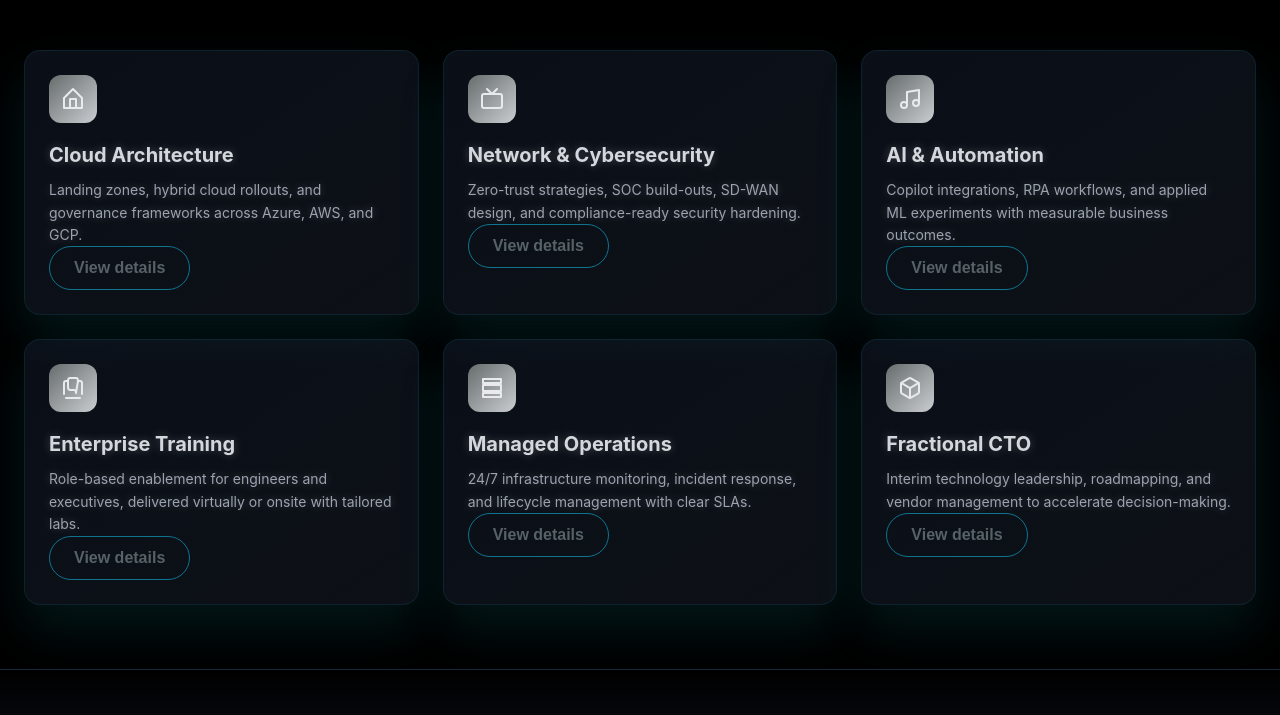
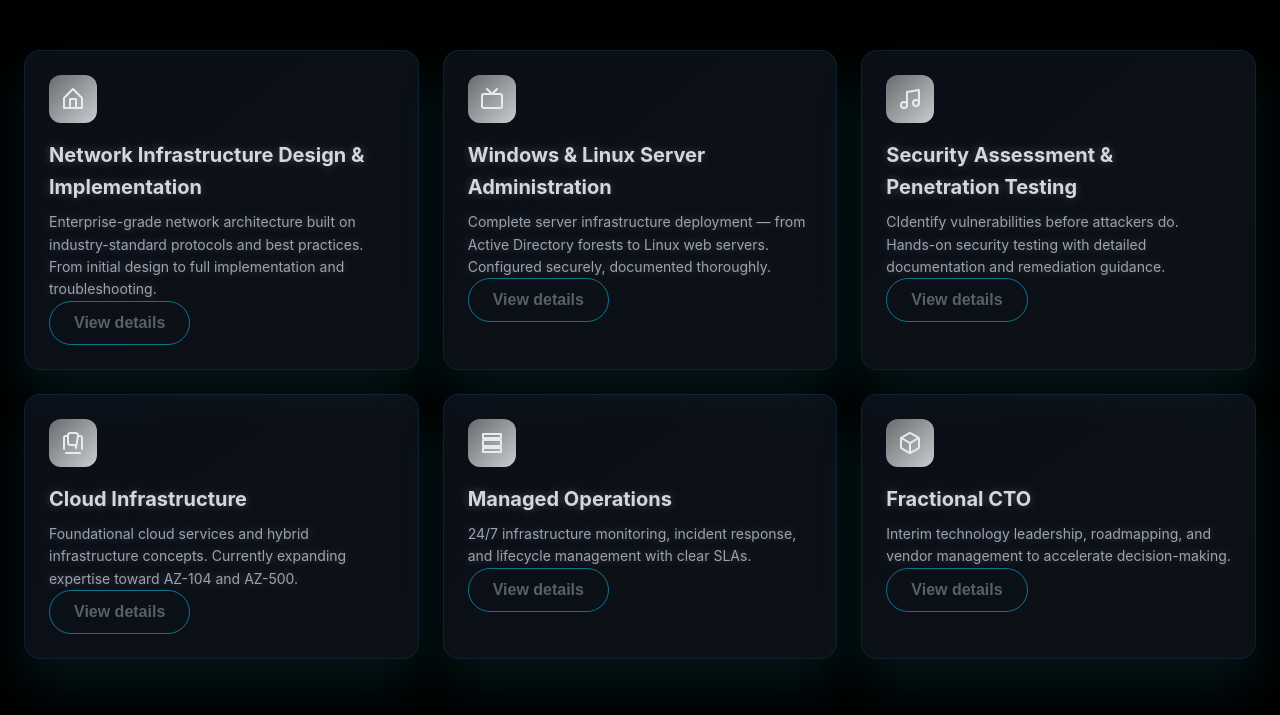
Before and after one commit to Dexter-010/webpage, a plain HTML site: page services.html in a window 1280 px wide. Shown: the part 633-1348 px from the top of the page. Drawn offline with Linux system fonts and the light colour scheme.

Commit message:
change the services name

```diff
--- a/services.html
+++ b/services.html
@@ -66,32 +66,32 @@
                     <div class="card-icon">
                         <svg xmlns="http://www.w3.org/2000/svg" width="24" height="24" viewBox="0 0 24 24" fill="none" stroke="currentColor" stroke-width="2" stroke-linecap="round" stroke-linejoin="round"><polygon points="3 11 12 2 21 11 21 21 3 21 3 11"></polygon><polyline points="9 21 9 12 15 12 15 21"></polyline></svg>
                     </div>
-                    <h3 class="card-title">Cloud Architecture</h3>
-                    <p class="card-desc">Landing zones, hybrid cloud rollouts, and governance frameworks across Azure, AWS, and GCP.</p>
+                    <h3 class="card-title"> Network Infrastructure Design & Implementation</h3>
+                    <p class="card-desc">Enterprise-grade network architecture built on industry-standard protocols and best practices. From initial design to full implementation and troubleshooting.</p>
                     <button class="btn btn-secondary" onclick="navigateTo('services-detail.html?slug=cloud-architecture')">View details</button>
                 </div>
                 <div class="glass-card">
                     <div class="card-icon">
                         <svg xmlns="http://www.w3.org/2000/svg" width="24" height="24" viewBox="0 0 24 24" fill="none" stroke="currentColor" stroke-width="2" stroke-linecap="round" stroke-linejoin="round"><rect x="2" y="7" width="20" height="14" rx="2" ry="2"></rect><polyline points="17 2 12 7 7 2"></polyline></svg>
                     </div>
-                    <h3 class="card-title">Network & Cybersecurity</h3>
-                    <p class="card-desc">Zero-trust strategies, SOC build-outs, SD-WAN design, and compliance-ready security hardening.</p>
+                    <h3 class="card-title">Windows & Linux Server Administration</h3>
+                    <p class="card-desc">Complete server infrastructure deployment — from Active Directory forests to Linux web servers. Configured securely, documented thoroughly.</p>
                     <button class="btn btn-secondary" onclick="navigateTo('services-detail.html?slug=network-cybersecurity')">View details</button>
                 </div>
                 <div class="glass-card">
                     <div class="card-icon">
                         <svg xmlns="http://www.w3.org/2000/svg" width="24" height="24" viewBox="0 0 24 24" fill="none" stroke="currentColor" stroke-width="2" stroke-linecap="round" stroke-linejoin="round"><path d="M9 18V5l12-2v13"></path><circle cx="6" cy="18" r="3"></circle><circle cx="18" cy="16" r="3"></circle></svg>
                     </div>
-                    <h3 class="card-title">AI & Automation</h3>
-                    <p class="card-desc">Copilot integrations, RPA workflows, and applied ML experiments with measurable business outcomes.</p>
+                    <h3 class="card-title">Security Assessment & Penetration Testing</h3>
+                    <p class="card-desc">CIdentify vulnerabilities before attackers do. Hands-on security testing with detailed documentation and remediation guidance.</p>
                     <button class="btn btn-secondary" onclick="navigateTo('services-detail.html?slug=ai-automation')">View details</button>
                 </div>
                 <div class="glass-card">
                     <div class="card-icon">
                         <svg xmlns="http://www.w3.org/2000/svg" width="24" height="24" viewBox="0 0 24 24" fill="none" stroke="currentColor" stroke-width="2" stroke-linecap="round" stroke-linejoin="round"><path d="M5 22h14"></path><path d="M17 5h2a2 2 0 0 1 2 2v11"></path><path d="M7 5H5a2 2 0 0 0-2 2v11"></path><path d="M17 5c0-1.657-.895-3-2-3H9C7.895 2 7 3.343 7 5v6c0 1.657.895 3 2 3h4c1.105 0 2 1.343 2 3z"></path></svg>
                     </div>
-                    <h3 class="card-title">Enterprise Training</h3>
-                    <p class="card-desc">Role-based enablement for engineers and executives, delivered virtually or onsite with tailored labs.</p>
+                    <h3 class="card-title">Cloud Infrastructure</h3>
+                    <p class="card-desc">Foundational cloud services and hybrid infrastructure concepts. Currently expanding expertise toward AZ-104 and AZ-500.</p>
                     <button class="btn btn-secondary" onclick="navigateTo('services-detail.html?slug=enterprise-training')">View details</button>
                 </div>
                 <div class="glass-card">
```
Also changed, not shown: 1 other file.
